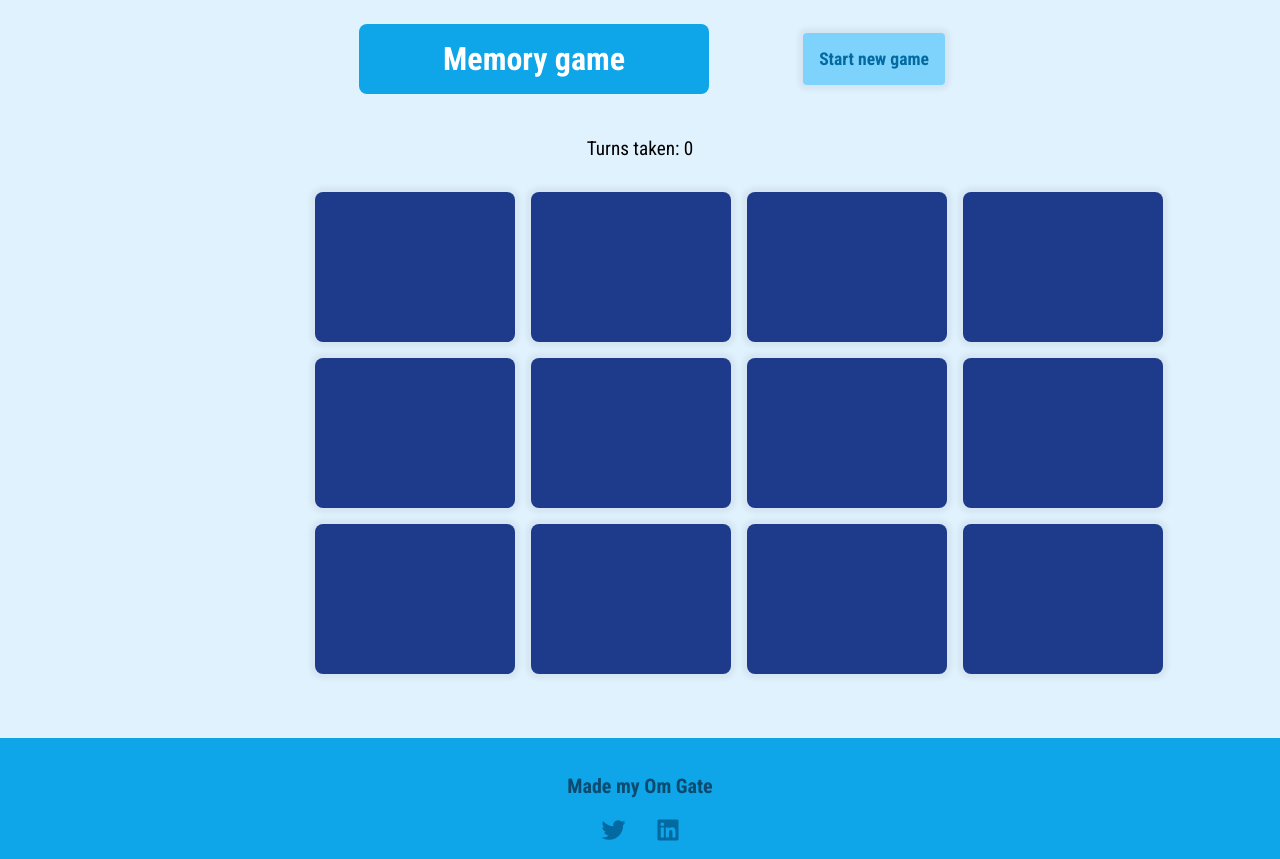
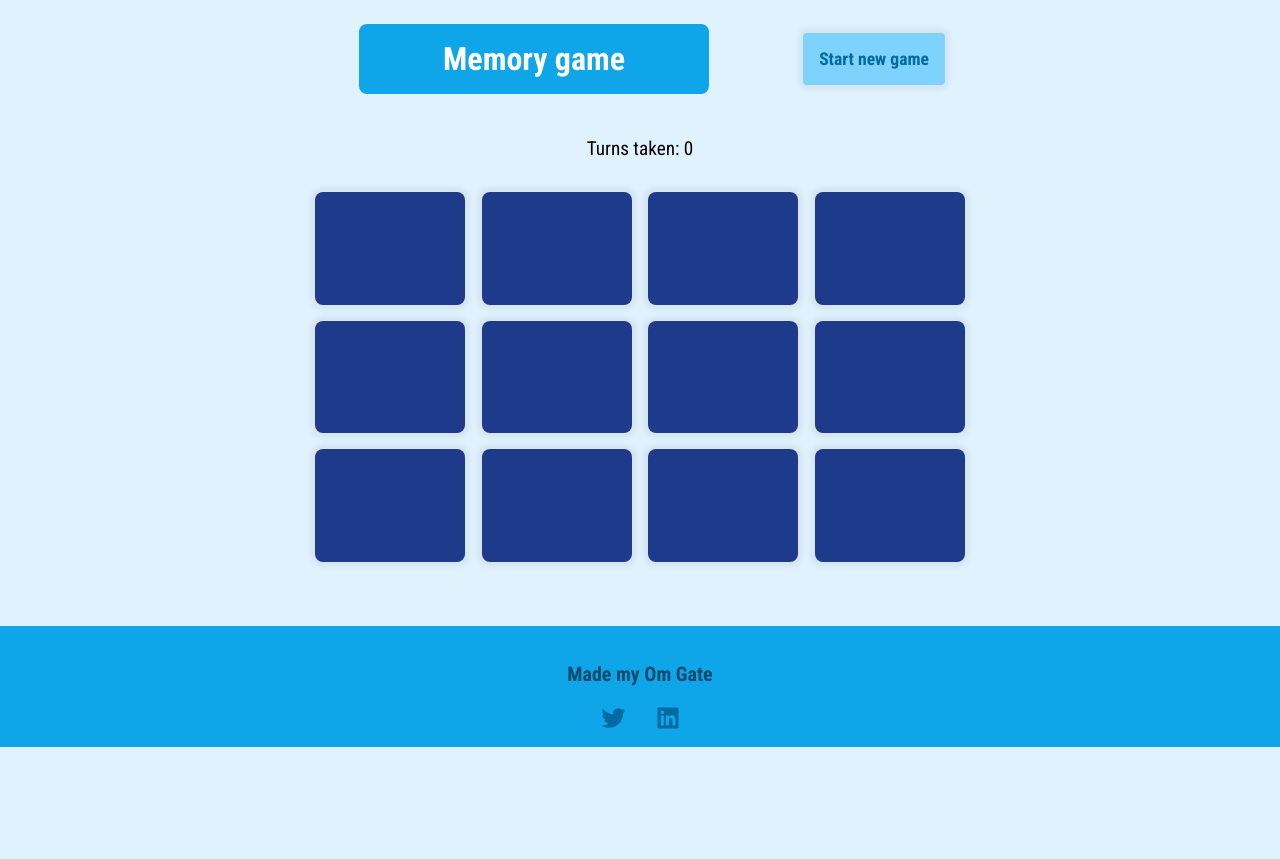
Before and after one commit to OMGATE23/memory-game, a React (Create React App) app: page / in a window 1280 px wide. After the commit the page ends 800 px from the top, so only its background shows below. Built offline with nearby package versions, Linux system fonts and the light colour scheme.

Commit message:
style: changed image styling

```diff
--- a/src/Card.css
+++ b/src/Card.css
@@ -4,7 +4,8 @@
 
 .card img {
     display: block;
-    max-width: 200px;
+    max-width: 150px;
+    object-fit: cover;
     box-shadow: 0px 0px 5px 5px rgba(0, 0, 0, 0.05);
     border-radius: 0.5rem;
 }
```
